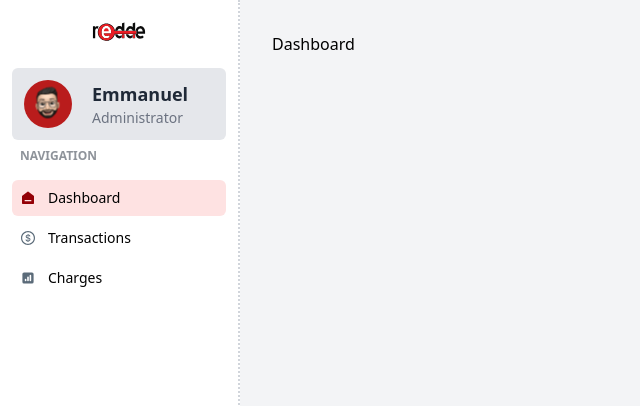
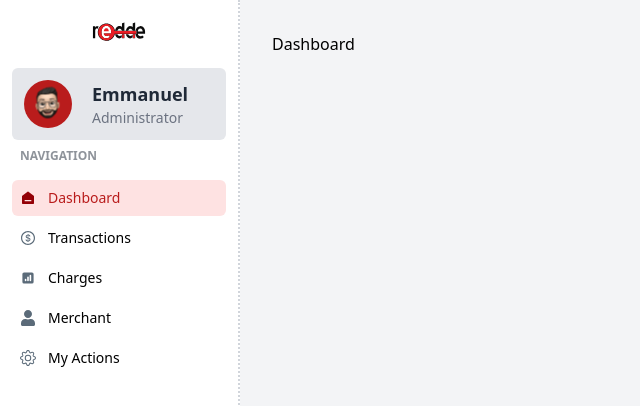
Before and after one commit to ellie-ctrl35/myapp, a React (Create React App) app: page /dashboard in a window 1280 px wide. Shown: the top 406 px of the page, without its empty margins (0-640 px from the left). Built offline with nearby package versions, Linux system fonts and the light colour scheme.

Commit message:
dashboard done

```diff
--- a/src/components/SideNav.js
+++ b/src/components/SideNav.js
@@ -3,6 +3,8 @@ import { NavLink } from "react-router-dom";
 import { RiHome6Fill } from "@react-icons/all-files/ri/RiHome6Fill";
 import { AiOutlineDollar } from "@react-icons/all-files/ai/AiOutlineDollar";
 import { HiChartSquareBar } from "@react-icons/all-files/hi/HiChartSquareBar";
+import { FaUser } from "@react-icons/all-files/fa/FaUser";
+import { BsGear } from "@react-icons/all-files/bs/BsGear";
 import redde from "../assests/redde.svg";
 import UserProfile from "./UserProfile";
 
@@ -24,7 +26,7 @@ const SideNav = () => {
                 to="/dashboard"
                 className={({ isActive }) =>
                   isActive
-                    ? "flex items-center p-2 space-x-3 rounded-md bg-red-100 mx-2"
+                    ? "flex items-center p-2 space-x-3 rounded-md bg-red-100 mx-2 text-red-700"
                     : "flex items-center p-2 space-x-3 rounded-md hover:bg-white mx-2"
                 }
               >
@@ -41,8 +43,8 @@ const SideNav = () => {
                 to="/transactions"
                 className={({ isActive }) =>
                   isActive
-                    ? "flex items-center p-2 space-x-3 rounded-md bg-red-100 mx-2"
-                    : "flex items-center p-2 space-x-3 rounded-md hover:bg-white mx-2"
+                    ? "flex items-center p-2 space-x-3 rounded-md bg-red-100 mx-2 text-red-700"
+                    : "flex items-center p-2 space-x-3 rounded-md hover:bg-red-100 mx-2"
                 }
               >
                 <AiOutlineDollar color="#5B6B79" className="w-4 h-4" />
@@ -56,13 +58,43 @@ const SideNav = () => {
                 to="/charges"
                 className={({ isActive }) =>
                   isActive
-                    ? "flex items-center p-2 space-x-3 rounded-md bg-red-100 mx-2"
+                    ? "flex items-center p-2 space-x-3 rounded-md bg-red-100 mx-2 text-red-700"
                     : "flex items-center p-2 space-x-3 rounded-md hover:bg-red-100 mx-2"
                 }
               >
                 <HiChartSquareBar color="#5B6B79" className="w-4 h-4" />
                 <span>
                   Charges
+                </span>
+              </NavLink>
+            </li>
+            <li className="rounded-sm">
+            <NavLink
+                to="/charges"
+                className={({ isActive }) =>
+                  isActive
+                    ? "flex items-center p-2 space-x-3 rounded-md bg-red-100 mx-2 text-red-700"
+                    : "flex items-center p-2 space-x-3 rounded-md hover:bg-red-100 mx-2"
+                }
+              >
+                <FaUser color="#5B6B79" className="w-4 h-4" />
+                <span>
+                  Merchant
+                </span>
+              </NavLink>
+            </li>
+            <li className="rounded-sm">
+            <NavLink
+                to="/charges"
+                className={({ isActive }) =>
+                  isActive
+                    ? "flex items-center p-2 space-x-3 rounded-md bg-red-100 mx-2 text-red-700"
+                    : "flex items-center p-2 space-x-3 rounded-md hover:bg-red-100 mx-2"
+                }
+              >
+                <BsGear color="#5B6B79" className="w-4 h-4" />
+                <span>
+                  My Actions
                 </span>
               </NavLink>
             </li>
```
